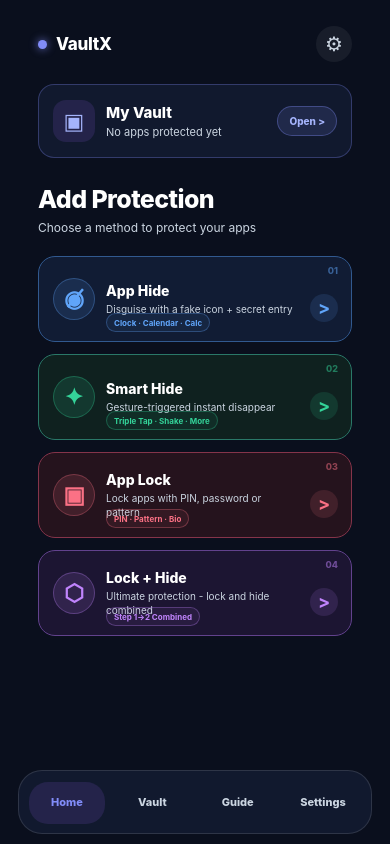
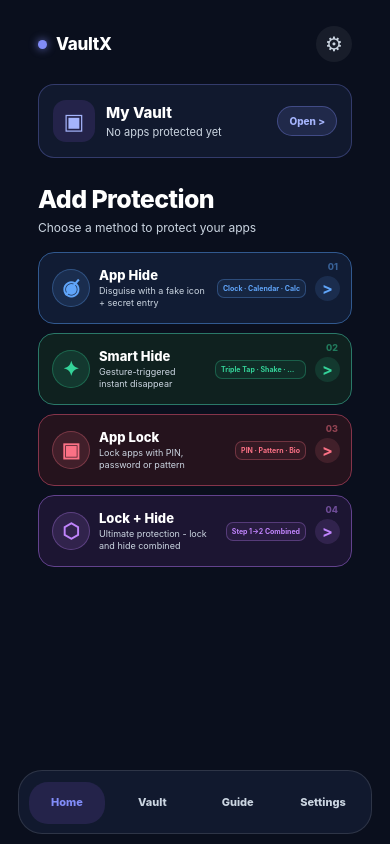
Before and after one commit to Sruwat/Security_system, a React Native app: screen /FeatureHub in a window 390 px wide. Built offline with nearby package versions, Linux system fonts and the light colour scheme.

Commit message:
Fix prototype feature hub card geometry

```diff
--- a/src/screens/feature-hub/FeatureHubScreen.tsx
+++ b/src/screens/feature-hub/FeatureHubScreen.tsx
@@ -189,17 +189,17 @@ const styles = StyleSheet.create({
   intro: {marginTop: 26},
   title: {fontSize: 25, lineHeight: 30, fontWeight: '800', letterSpacing: -0.6},
   subtitle: {marginTop: 5, fontSize: 12, lineHeight: 17},
-  cards: {marginTop: 20, gap: 12},
-  card: {minHeight: 86, borderRadius: 17, borderWidth: 1, paddingLeft: 14, paddingRight: 13, paddingVertical: 12, flexDirection: 'row', alignItems: 'center', gap: 11, overflow: 'hidden'},
+  cards: {marginTop: 16, gap: 9},
+  card: {minHeight: 72, borderRadius: 16, borderWidth: 1, paddingLeft: 13, paddingRight: 11, paddingVertical: 10, flexDirection: 'row', alignItems: 'center', gap: 9, overflow: 'hidden'},
   cardIndex: {position: 'absolute', top: 8, right: 13, fontSize: 9, lineHeight: 11, fontWeight: '800'},
-  iconShell: {width: 42, height: 42, borderRadius: 21, alignItems: 'center', justifyContent: 'center', borderWidth: 1},
-  cardIcon: {fontSize: 23, lineHeight: 27, fontWeight: '700'},
-  cardCopy: {flex: 1, paddingRight: 4},
-  cardTitle: {fontSize: 14, lineHeight: 18, fontWeight: '800'},
-  cardSubtitle: {marginTop: 2, fontSize: 10, lineHeight: 14},
-  cardBadge: {position: 'absolute', left: 67, bottom: 9, maxWidth: 188, height: 19, borderRadius: 10, borderWidth: 1, paddingHorizontal: 7, justifyContent: 'center'},
-  cardBadgeText: {fontSize: 8, lineHeight: 10, fontWeight: '700'},
-  cardArrow: {width: 28, height: 28, borderRadius: 14, alignItems: 'center', justifyContent: 'center', marginTop: 17},
-  cardArrowText: {fontSize: 18, lineHeight: 20, fontWeight: '700'},
+  iconShell: {width: 38, height: 38, borderRadius: 19, alignItems: 'center', justifyContent: 'center', borderWidth: 1},
+  cardIcon: {fontSize: 20, lineHeight: 23, fontWeight: '700'},
+  cardCopy: {flex: 1, minWidth: 0},
+  cardTitle: {fontSize: 13, lineHeight: 16, fontWeight: '800'},
+  cardSubtitle: {marginTop: 2, fontSize: 9, lineHeight: 12},
+  cardBadge: {maxWidth: 91, height: 19, borderRadius: 7, borderWidth: 1, paddingHorizontal: 5, justifyContent: 'center'},
+  cardBadgeText: {fontSize: 7, lineHeight: 9, fontWeight: '700'},
+  cardArrow: {width: 25, height: 25, borderRadius: 13, alignItems: 'center', justifyContent: 'center'},
+  cardArrowText: {fontSize: 16, lineHeight: 18, fontWeight: '700'},
   bottomDock: {position: 'absolute', left: 18, right: 18},
 });
```
